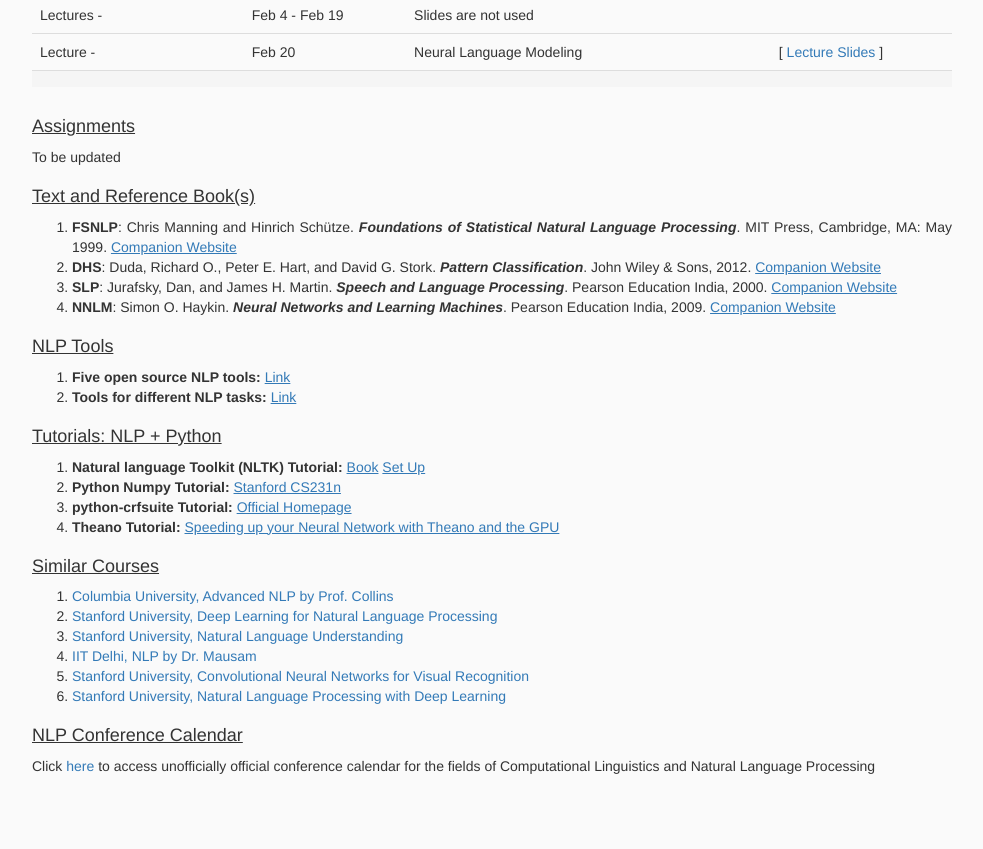
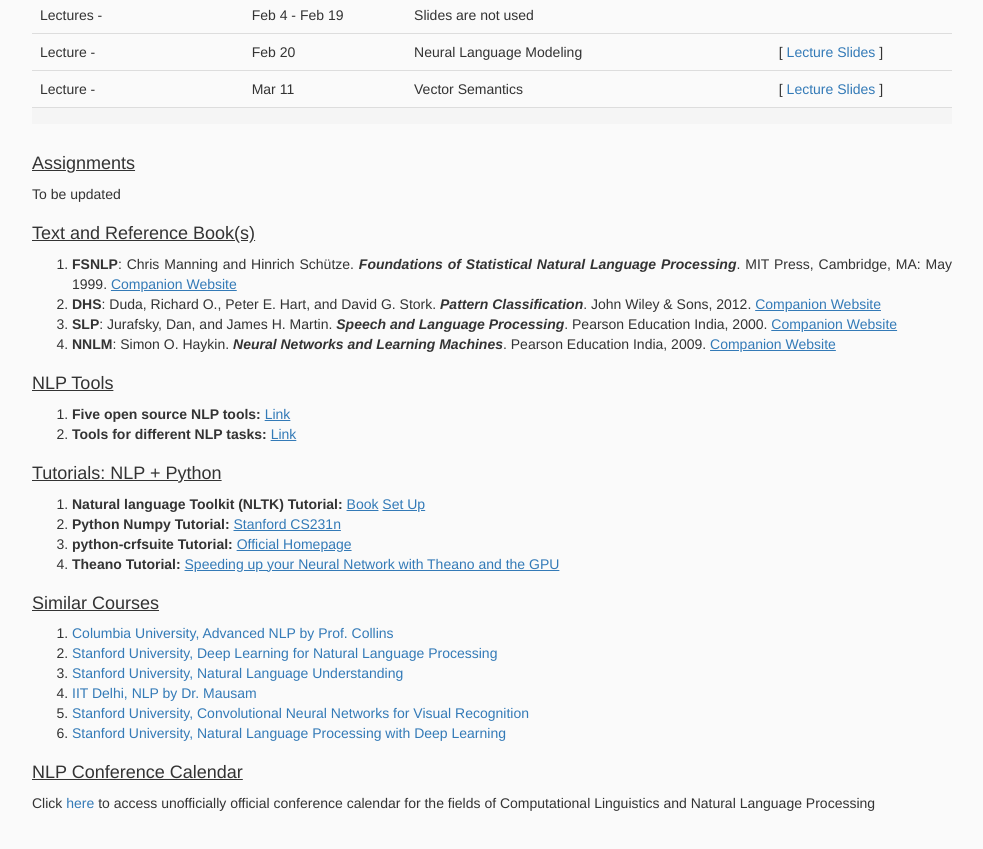
Before and after one commit to aaiitggrp/2019cs565, a plain HTML site: page resources.html in a window 1280 px wide. Shown: the part 922-1771 px from the top of the page, without its empty margins (148-1131 px from the left). Drawn offline with nearby package versions, Linux system fonts and the light colour scheme.

Commit message:
Add new lec slide

```diff
--- a/resources.html
+++ b/resources.html
@@ -202,7 +202,13 @@
                 <td>Lecture -</td>
                 <td>Feb 20</td>
                 <td>Neural Language Modeling</td>
-		<td>[ <a href="docs/2019-02-20-Lec.pdf" target="_blank">Lecture Slides</a> ]</td>
+				<td>[ <a href="docs/2019-02-20-Lec.pdf" target="_blank">Lecture Slides</a> ]</td>
+            </tr>
+            <tr>
+                <td>Lecture -</td>
+                <td>Mar 11</td>
+                <td>Vector Semantics</td>
+				<td>[ <a href="docs/2019-03-11-Lec-Vector-Semantics.pdf" target="_blank">Lecture Slides</a> ]</td>
             </tr>
             <tr  class="active">
                 <td> </td>
```
Also changed, not shown: 1 other file.
